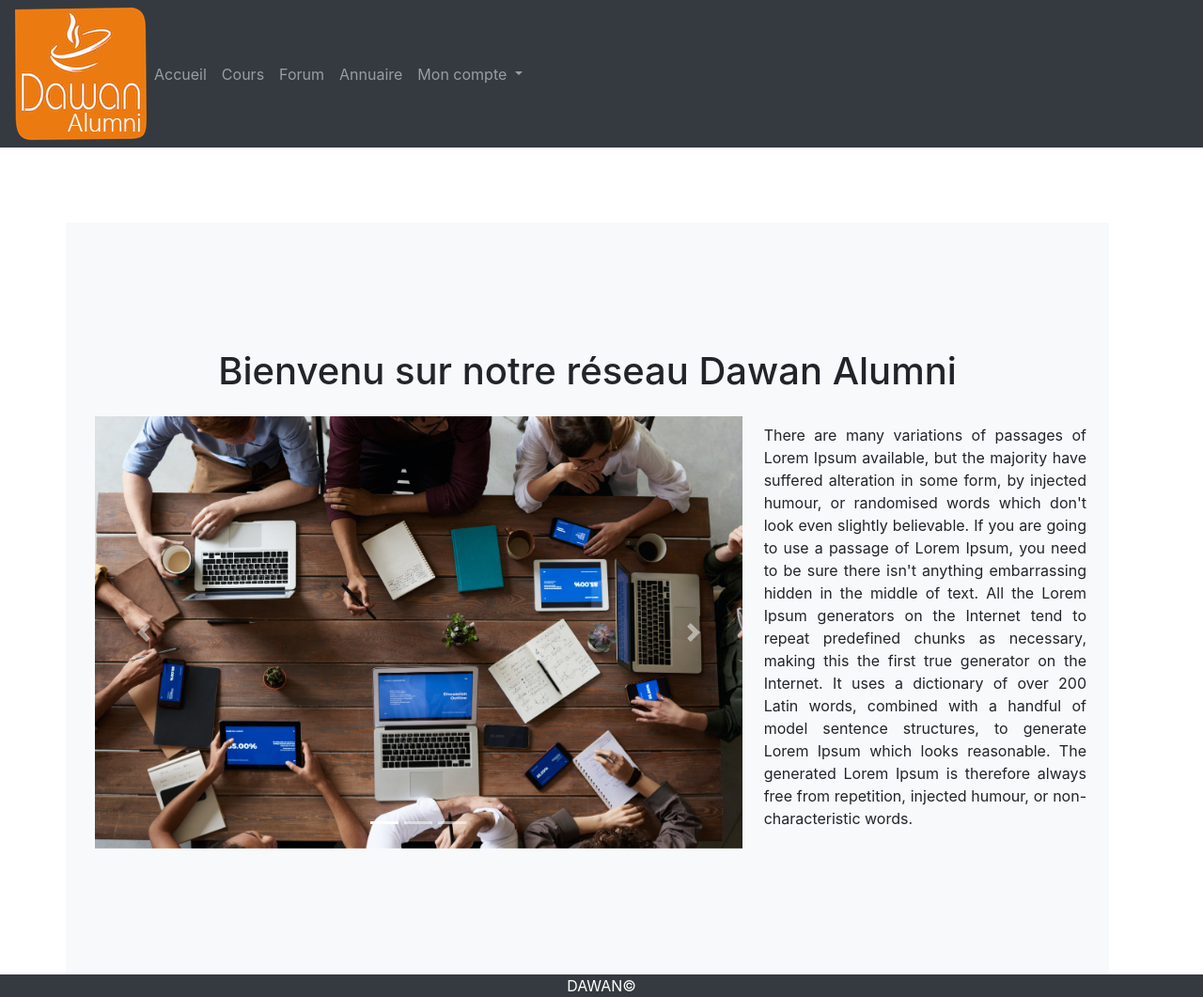
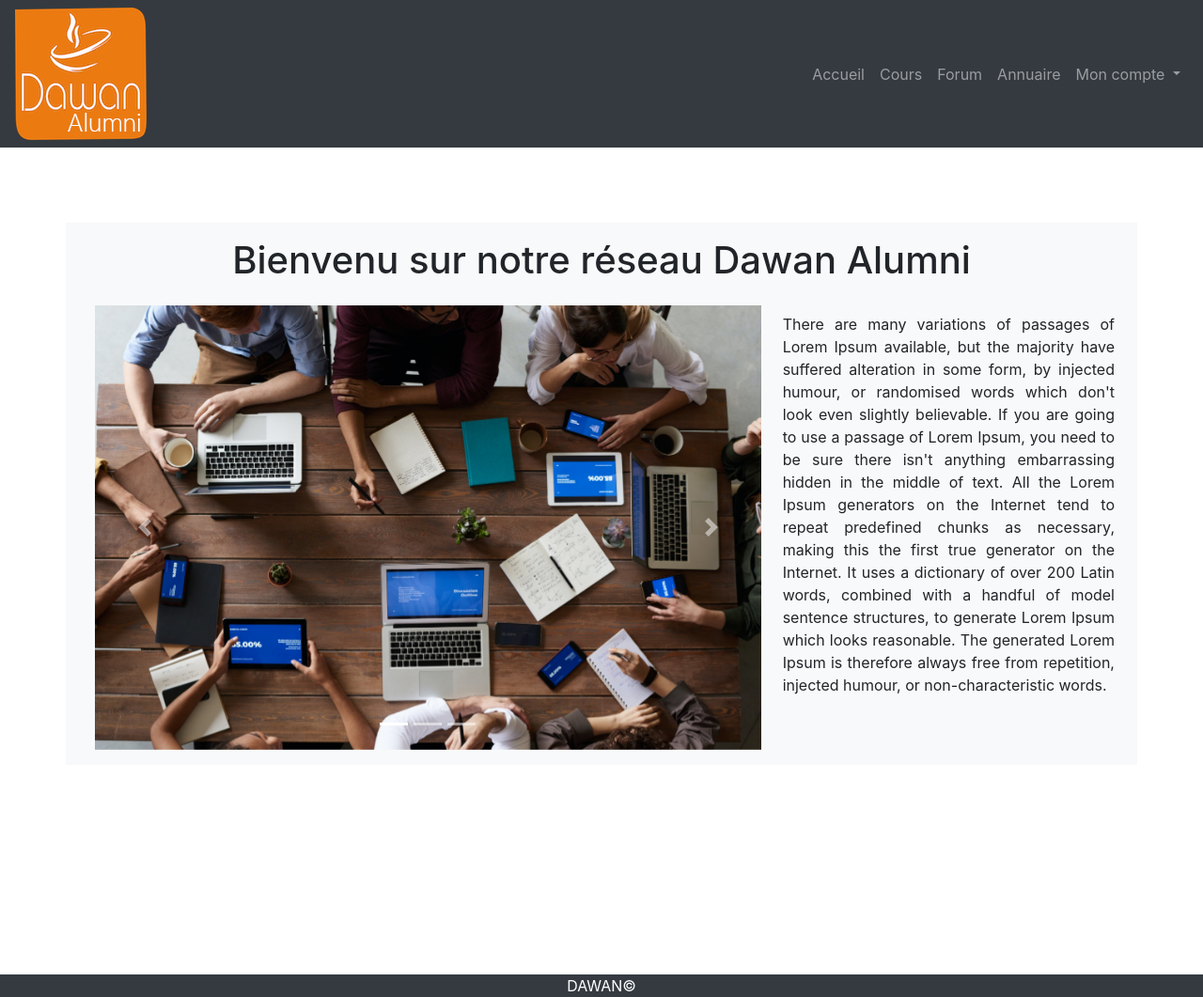
Before and after one commit to karnake/Dawan-Alumni, a PHP site: page /view/accueil.php in a window 1280 px wide. Shown: the whole page at 94% size. Run offline with PHP 8.4, Linux system fonts and the light colour scheme.

Commit message:
mondification responsivNavbar

```diff
--- a/assets/css/nav-connexion.css
+++ b/assets/css/nav-connexion.css
@@ -19,4 +19,10 @@ nav {
     display: flex;
     flex-direction: row;
     justify-content: space-around;
+
 }
+
+.navbar-expand-md .navbar-collapse {
+    justify-content: flex-end;
+
+}
--- a/index.php
+++ b/index.php
@@ -57,7 +57,7 @@ function toggleText(btnclick1)  {
 
 
 
-<form>
+<for m>
 <fieldset>
 <legend>Inscription</legend>
 <div class="form-group">
--- a/view/accueil.php
+++ b/view/accueil.php
@@ -15,7 +15,7 @@
 
   <main class="container main-accueil">
 
-    <div class="row container bg-light section-accueil">
+    <div class="row bg-light section-accueil">
         <h1 class="mb-4">Bienvenu sur notre réseau Dawan Alumni</h1>
         <div class="col-8">
         <?php include "slider-containe.php"; ?>
--- a/view/nav-connexion.php
+++ b/view/nav-connexion.php
@@ -27,7 +27,7 @@
       </a>
       <div class="dropdown-menu">
         <a class="dropdown-item" href="reglagecompte.php">Réglages</a>
-        <a class="dropdown-item" href="#">Déconnexion</a>
+        <a class="dropdown-item" href="../index.php">Déconnexion</a>
       </div>
     </li>
    </ul>
```
Also changed, not shown: view/annuaire.php (+8 -5 lines).
